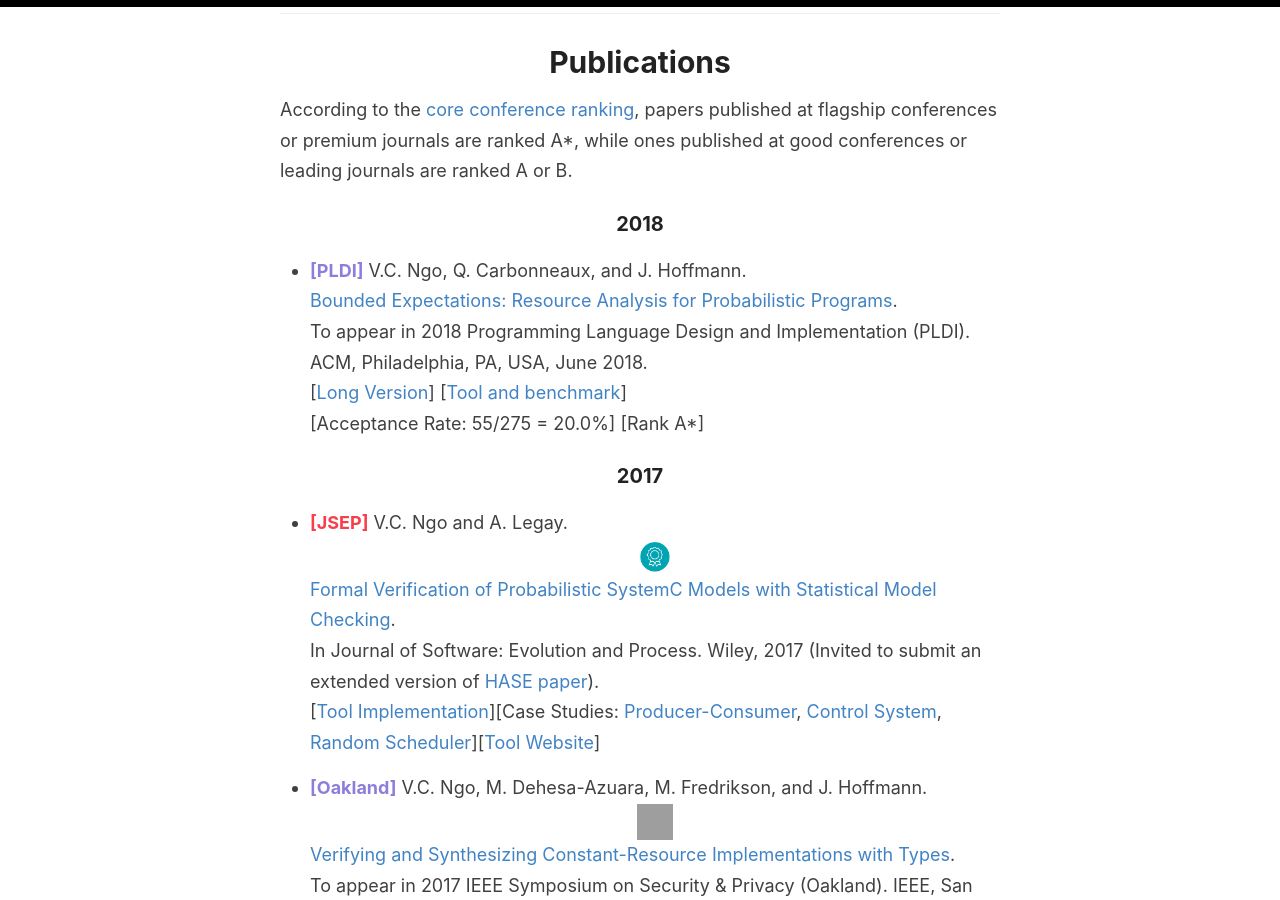
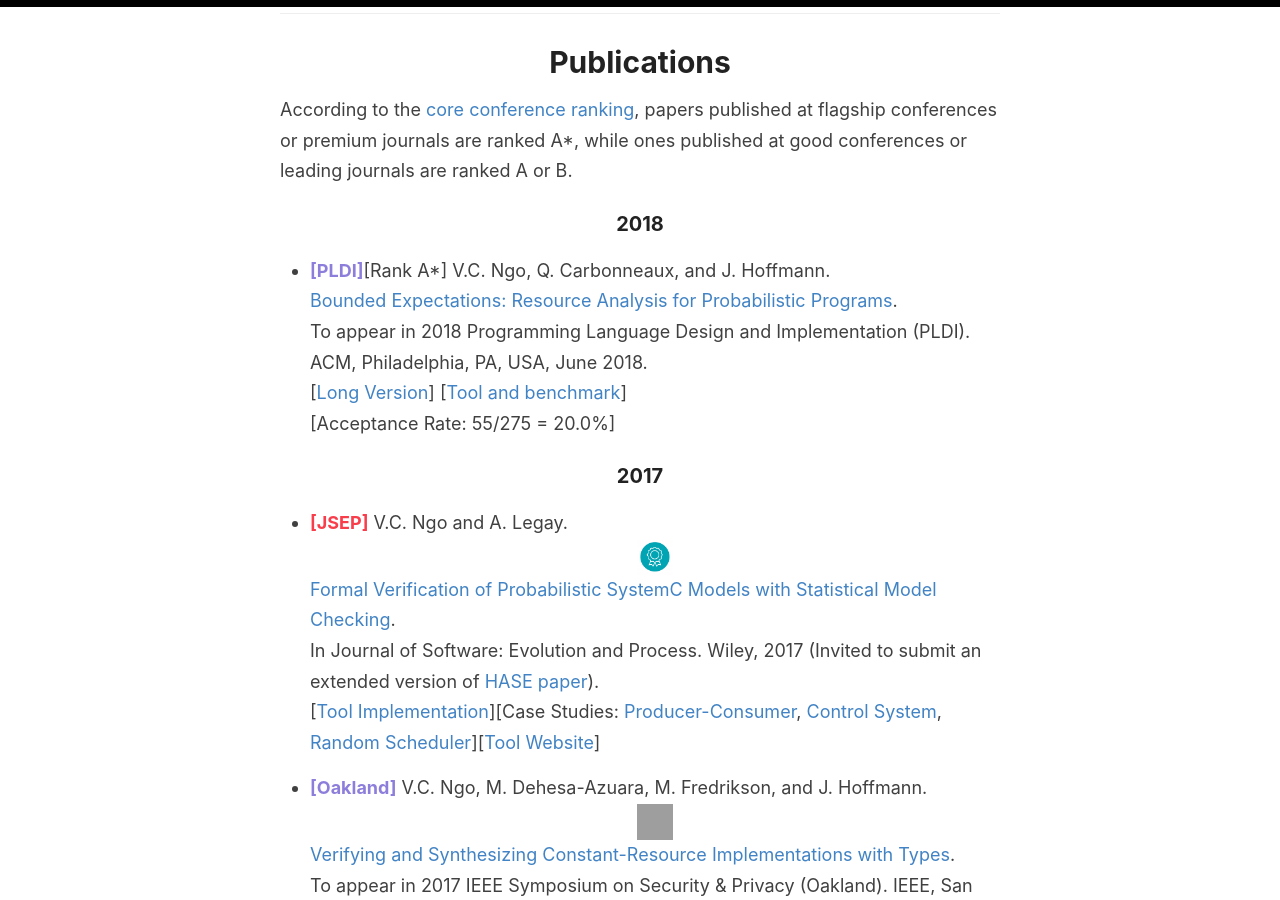
Before and after one commit to channgo2203/channgo2203.github.io, a Jekyll site: the page built from _pages/publications.md, in a window 1280 px wide and 900 px high, scrolled down 302 px. Built offline with Jekyll 4.4.1, drawn with Linux system fonts in a browser that asks for light colours.

Commit message:
Update style

```diff
--- a/_pages/publications.md
+++ b/_pages/publications.md
@@ -7,11 +7,11 @@ permalink: /publications/
 According to the [core conference ranking](http://portal.core.edu.au/conf-ranks/), papers published at flagship conferences or premium journals are ranked A*, while ones published at good conferences or leading journals are ranked A or B.
 
 ### 2018
-* <b style="color: #8d7edc;">[PLDI]</b> V.C. Ngo, Q. Carbonneaux, and J. Hoffmann.
+* <b style="color: #8d7edc;">[PLDI]</b>[Rank A*] V.C. Ngo, Q. Carbonneaux, and J. Hoffmann.
 [Bounded Expectations: Resource Analysis for Probabilistic Programs]({{ site.url }}/pdfs/pldi18.pdf).
 To appear in 2018 Programming Language Design and Implementation (PLDI). ACM,  Philadelphia, PA, USA, June 2018.
 [[Long Version]({{ site.url }}/pdfs/cmutr02.pdf)] [[Tool and benchmark]({{ site.url }}/zips/tool_benchmark.zip)]
-[Acceptance Rate: 55/275 = 20.0%] [Rank A*]
+[Acceptance Rate: 55/275 = 20.0%]
 
 ### 2017
 * <b style="color: #F83E4B;">[JSEP]</b> V.C. Ngo and A. Legay.
```
